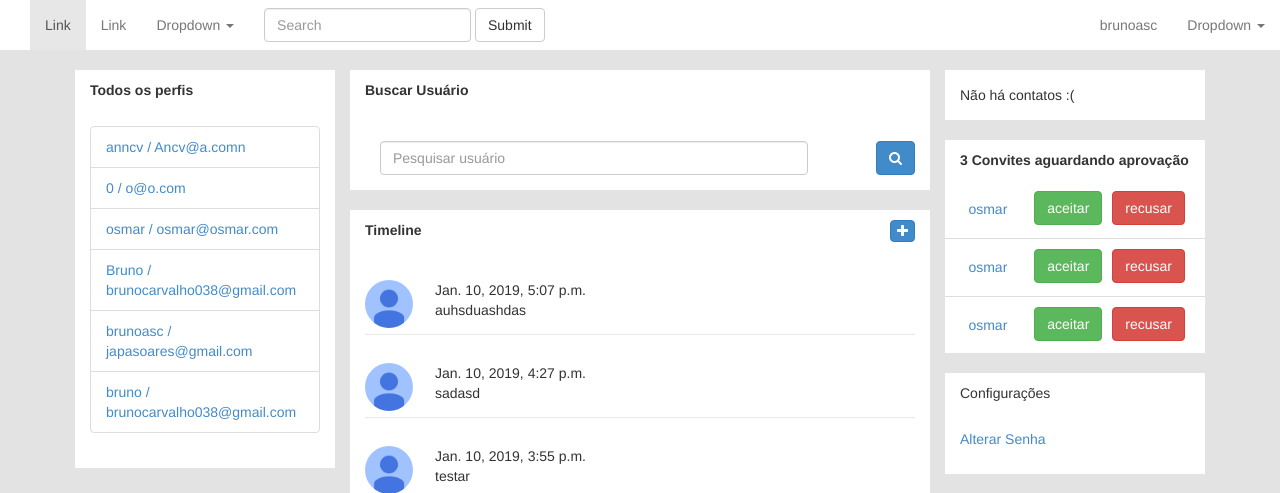
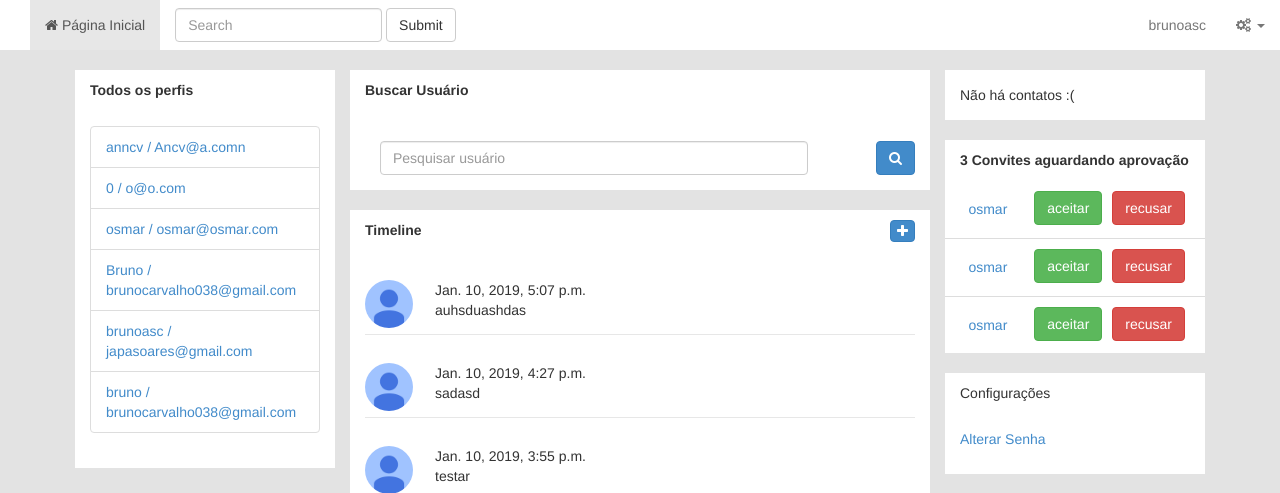
Before and after one commit to brunoscv/projetoFinalPI, a Django app: page / in a window 1280 px wide. Shown: the top 493 px of the page. Run offline with Django 3.2, Linux system fonts and the light colour scheme; a user stored in the database is signed in; data comes from the database, SQL or seed files in the repository; some libraries are stand-ins or nearby versions.

```diff
--- a/perfis/templates/base.html
+++ b/perfis/templates/base.html
@@ -29,12 +29,12 @@
         </div>
 
         <!-- Collect the nav links, forms, and other content for toggling -->
-        <div class="collapse navbar-collapse" id="bs-example-navbar-collapse-1">
+        <div class="collapse navbar-collapse" id="bs-example-navbar-collapse-1 navbar-left">
           <ul class="nav navbar-nav">
-            <li class="active"><a href="#">Link <span class="sr-only">(current)</span></a></li>
-            <li><a href="#">Link</a></li>
+            <li class="active"><a href="#"><i class="fa fa-home"></i> Página Inicial <span class="sr-only">(current)</span></a></li>
+            <!-- <li><a href="#">Link</a></li>
             <li class="dropdown">
-              <a href="#" class="dropdown-toggle" data-toggle="dropdown" role="button" aria-haspopup="true" aria-expanded="false">Dropdown <span class="caret"></span></a>
+              <a href="#" class="dropdown-toggle" data-toggle="dropdown" role="button" aria-haspopup="true" aria-expanded="false"><i class="fa fa-gears"></i> <span class="caret"></span></a>
               <ul class="dropdown-menu">
                 <li><a href="#">Action</a></li>
                 <li><a href="#">Another action</a></li>
@@ -44,7 +44,7 @@
                 <li role="separator" class="divider"></li>
                 <li><a href="#">One more separated link</a></li>
               </ul>
-            </li>
+            </li>-->
           </ul>
           <form class="navbar-form navbar-left">
             <div class="form-group">
@@ -55,12 +55,11 @@
           <ul class="nav navbar-nav navbar-right">
             <li><a href = "{% url 'index' %}">{{ perfil_logado.nome }}</a></li>
             <li class="dropdown">
-              <a href="#" class="dropdown-toggle" data-toggle="dropdown" role="button" aria-haspopup="true" aria-expanded="false">Dropdown <span class="caret"></span></a>
+                <a href="#" class="dropdown-toggle" data-toggle="dropdown" role="button" aria-haspopup="true" aria-expanded="false"><i class="fa fa-gears"></i> <span class="caret"></span></a>
               <ul class="dropdown-menu">
-                <li><a href="#">Another action</a></li>
-                <li><a href="#">Something else here</a></li>
+                <li><a href="#"><i class="fa fa-key"></i> Alterar Senha</a></li>
                 <li role="separator" class="divider"></li>
-                <li><a href = "/logout/">Logout</a></li>
+                <li><a href = "/logout/"><i class="fa fa-sign-out"></i> Sair</a></li>
               </ul>
             </li>
           </ul>
```
